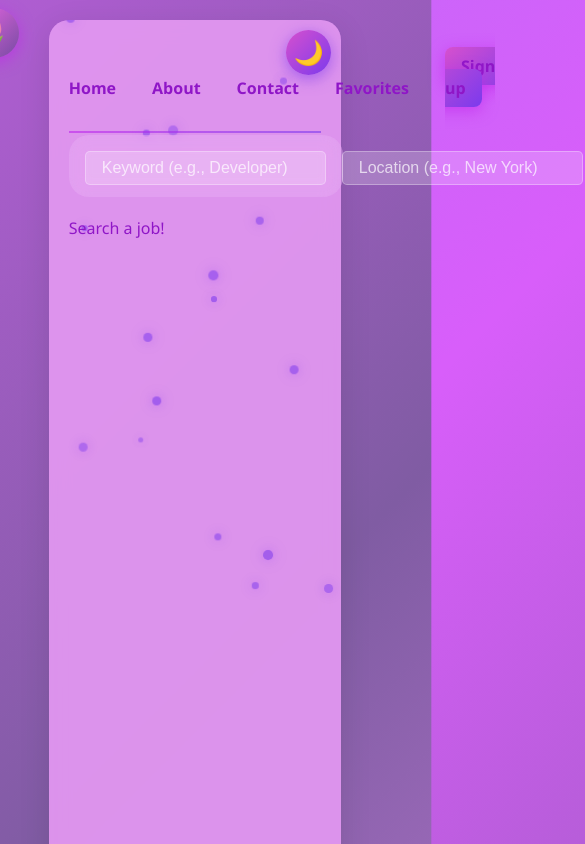
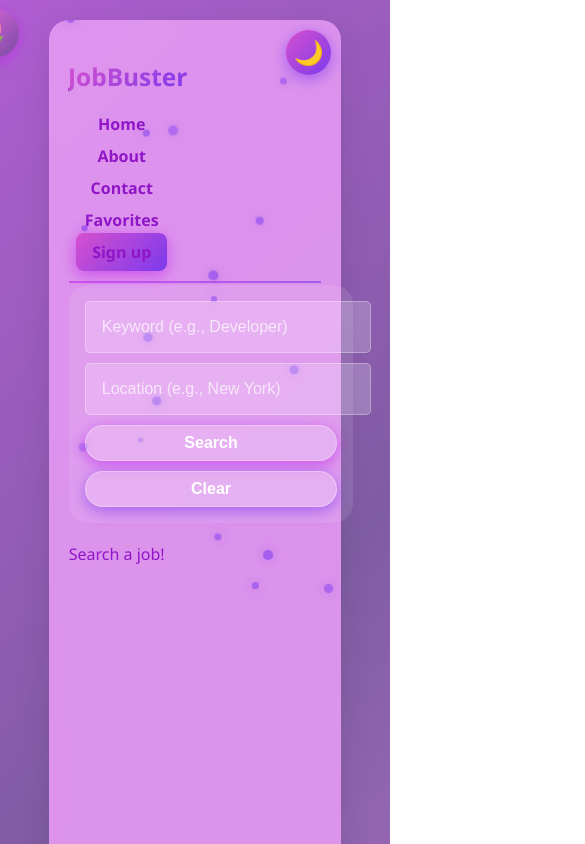
Before and after one commit to YarScar/JobBuster_final, a React (Vite) app: page / in a window 390 px wide. Shown: the top 844 px of the page, 585 px wide, since content can reach past the window. Built offline with nearby package versions, Linux system fonts and the light colour scheme.

Commit message:
accesibility

```diff
--- a/src/styles/ChatBot.css
+++ b/src/styles/ChatBot.css
@@ -42,7 +42,7 @@
   background: var(--card-bg);
   border-radius: 16px;
   box-shadow: 0 10px 40px rgba(0, 0, 0, 0.3);
-  width: 95%; /* Increased width */
+  width: 95%; /* Adjust width for smaller screens */
   max-width: 700px; /* Increased max width */
   height: 85vh; /* Increased height */
   max-height: 85vh; /* Ensure it doesn't exceed viewport height */
@@ -261,3 +261,22 @@
   color: #ff6b6b;
   font-size: 14px;
 }
+
+@media (max-width: 768px) {
+  .job-assistant-panel {
+    width: 100%; /* Full width on smaller screens */
+    height: 90vh; /* Adjust height */
+  }
+
+  .assistant-messages {
+    max-height: 50vh; /* Reduce message area height */
+  }
+
+  .input-group input {
+    font-size: 14px; /* Adjust input font size */
+  }
+
+  .send-btn {
+    font-size: 14px; /* Adjust button font size */
+  }
+}
--- a/src/styles/JobCard.css
+++ b/src/styles/JobCard.css
@@ -18,6 +18,7 @@
   border-radius: 12px;
   box-shadow: 0 4px 15px rgba(0, 0, 0, 0.2);
   transition: all 0.3s ease;
+  flex-wrap: wrap; /* Allow wrapping for smaller screens */
   cursor: pointer;
   position: relative;
   overflow: hidden;
@@ -50,6 +51,7 @@
   display: flex;
   align-items: center;
   gap: 15px;
+  flex: 1; /* Allow job info to take up available space */
   cursor: pointer;
   position: relative;
   z-index: 1;
@@ -192,3 +194,15 @@
 .info-card p {
   color: var(--text-secondary);
 }
+
+@media (max-width: 768px) {
+  .job-card {
+    flex-direction: column; /* Stack content vertically */
+    align-items: flex-start;
+  }
+
+  .job-actions {
+    width: 100%; /* Make actions full-width */
+    justify-content: space-between;
+  }
+}
--- a/src/styles/Navbar.css
+++ b/src/styles/Navbar.css
@@ -6,6 +6,7 @@
   padding: 20px 0;
   border-bottom: 2px solid transparent;
   background: linear-gradient(90deg, var(--glow-blue), var(--glow-purple)) bottom / 100% 2px no-repeat;
+  flex-wrap: wrap; /* Allow wrapping for smaller screens */
 }
 
 .logo {
@@ -172,7 +173,7 @@
   font-weight: 600;
   padding: 8px 16px;
   border-radius: 8px;
-  transition: all 0.4s cubic-bezier(0.4, 0, 0.2, 1);
+  transition: all 0.4s ease;
   position: relative;
 }
 
@@ -218,3 +219,20 @@ body.dark-mode .nav-links a,
 body.dark-mode .logo {
   color: #e6eef8;
 }
+
+@media (max-width: 768px) {
+  .navbar {
+    flex-direction: column; /* Stack items vertically on smaller screens */
+    align-items: flex-start;
+  }
+
+  .nav-links {
+    flex-direction: column; /* Stack links vertically */
+    gap: 10px;
+  }
+
+  .nav-links a {
+    width: 100%; /* Make links full-width */
+    text-align: center;
+  }
+}
--- a/src/styles/SearchBar.css
+++ b/src/styles/SearchBar.css
@@ -3,18 +3,15 @@
     flex-direction: column;
     align-items: center;
     padding: 2rem;
-    background: linear-gradient(135deg, #667eea 0%, #764ba2 100%);
 }
 
 .search-bar {
     display: flex;
     gap: 1rem;
-    width: 96%;
-    height: 30px;
+    width: 100%;
     max-width: 900px;
     padding: 1rem;
     background: rgba(255, 255, 255, 0.1);
-    backdrop-filter: blur(10px);
     border-radius: 20px;
 }
 
@@ -66,3 +63,18 @@
     margin-top: 1rem;
     text-align: center;
 }
+
+@media (max-width: 768px) {
+    .search-bar {
+        flex-direction: column; /* Stack inputs and buttons vertically */
+        gap: 10px;
+    }
+
+    .search-bar input {
+        width: 100%; /* Full width inputs */
+    }
+
+    .search-bar button {
+        width: 100%; /* Full width button */
+    }
+}
--- a/src/styles/SignUp.css
+++ b/src/styles/SignUp.css
@@ -47,8 +47,8 @@
 }
 
 .form-group input {
-  width: 80%; /* Smaller width */
-  padding: 8px; /* Reduced padding */
+  width: 100%; /* Make inputs full-width */
+  padding: 10px; /* Reduced padding */
   border: 2px solid var(--border-color);
   border-radius: 20px; /* Rounded corners */
   background: var(--input-bg);
@@ -107,3 +107,17 @@
   transform: translateY(-3px);
   box-shadow: 0 6px 25px var(--glow-purple), 0 0 40px var(--glow-blue);
 }
+
+@media (max-width: 768px) {
+  .sign-up-container {
+    padding: 15px; /* Reduce padding for smaller screens */
+  }
+
+  .form-group input {
+    font-size: 14px; /* Adjust font size for smaller screens */
+  }
+
+  .sign-up-button {
+    font-size: 14px; /* Adjust button font size */
+  }
+}
```
Also changed, not shown: src/styles/FeedbackSurvey.css (added).
